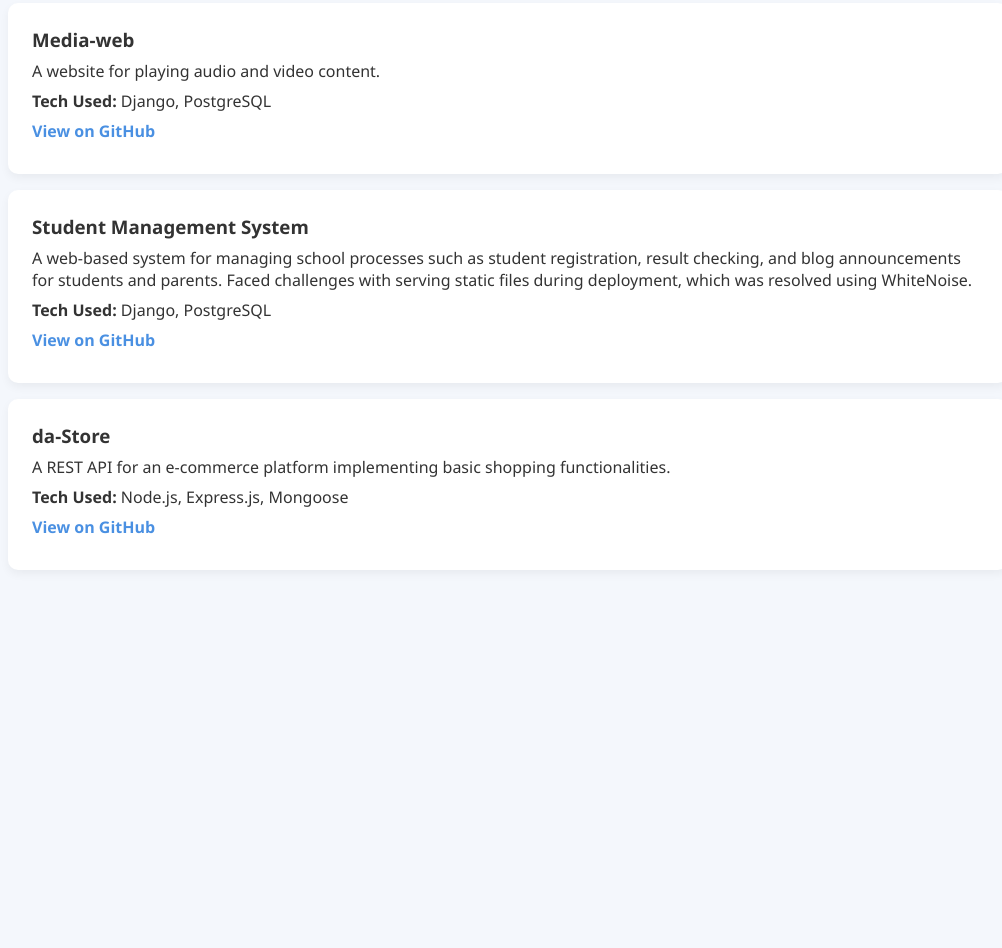
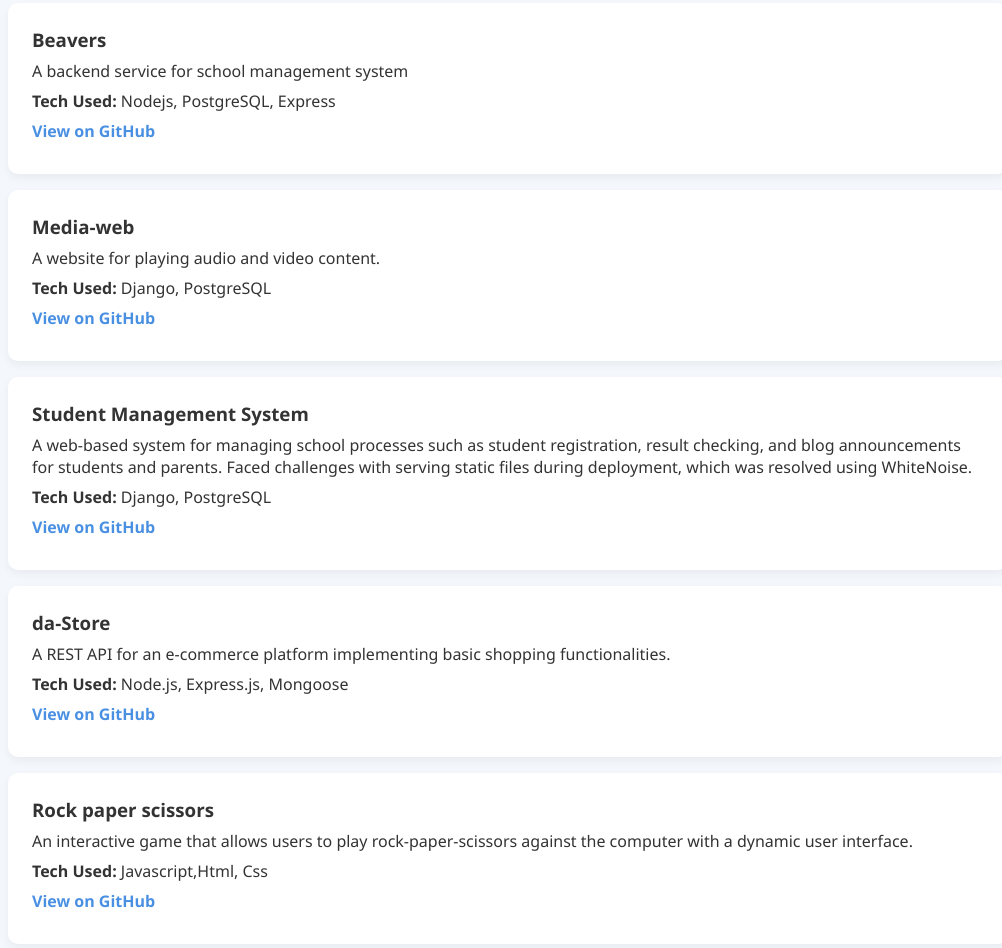
Before and after one commit to tunji-solomon/my-portfolio, a plain HTML site: page index.html in a window 1280 px wide. Shown: the part 724-1672 px from the top of the page, without its empty margins (132-1134 px from the left). Before the commit the page ends 1342 px from the top, so only its background shows below. Drawn offline with Linux system fonts and the light colour scheme.

Commit message:
added few more projects

```diff
--- a/index.html
+++ b/index.html
@@ -34,6 +34,13 @@
             <h2>Projects</h2>
 
             <div class="project">
+              <h3>Beavers</h3>
+              <p>A backend service for school management system</p>
+              <p><strong>Tech Used:</strong> Nodejs, PostgreSQL, Express</p>
+              <p><a href="https://github.com/fapss/beavers-api" target="_blank">View on GitHub</a></p>
+            </div>
+
+            <div class="project">
               <h3>Media-web</h3>
               <p>A website for playing audio and video content.</p>
               <p><strong>Tech Used:</strong> Django, PostgreSQL</p>
@@ -53,6 +60,13 @@
               <p><strong>Tech Used:</strong> Node.js, Express.js, Mongoose</p>
               <p><a href="https://github.com/tunji-solomon/da-store" target="_blank">View on GitHub</a></p>
             </div>
+
+            <div class="project">
+              <h3>Rock paper scissors</h3>
+              <p>An interactive game that allows users to play rock-paper-scissors against the computer with a dynamic user interface.</p>
+              <p><strong>Tech Used:</strong> Javascript,Html, Css</p>
+              <p><a href="https://github.com/tunji-solomon/rock-paper-scissors-game" target="_blank">View on GitHub</a></p>
+            </div>
           </div>
         </div>
 </body>
```
